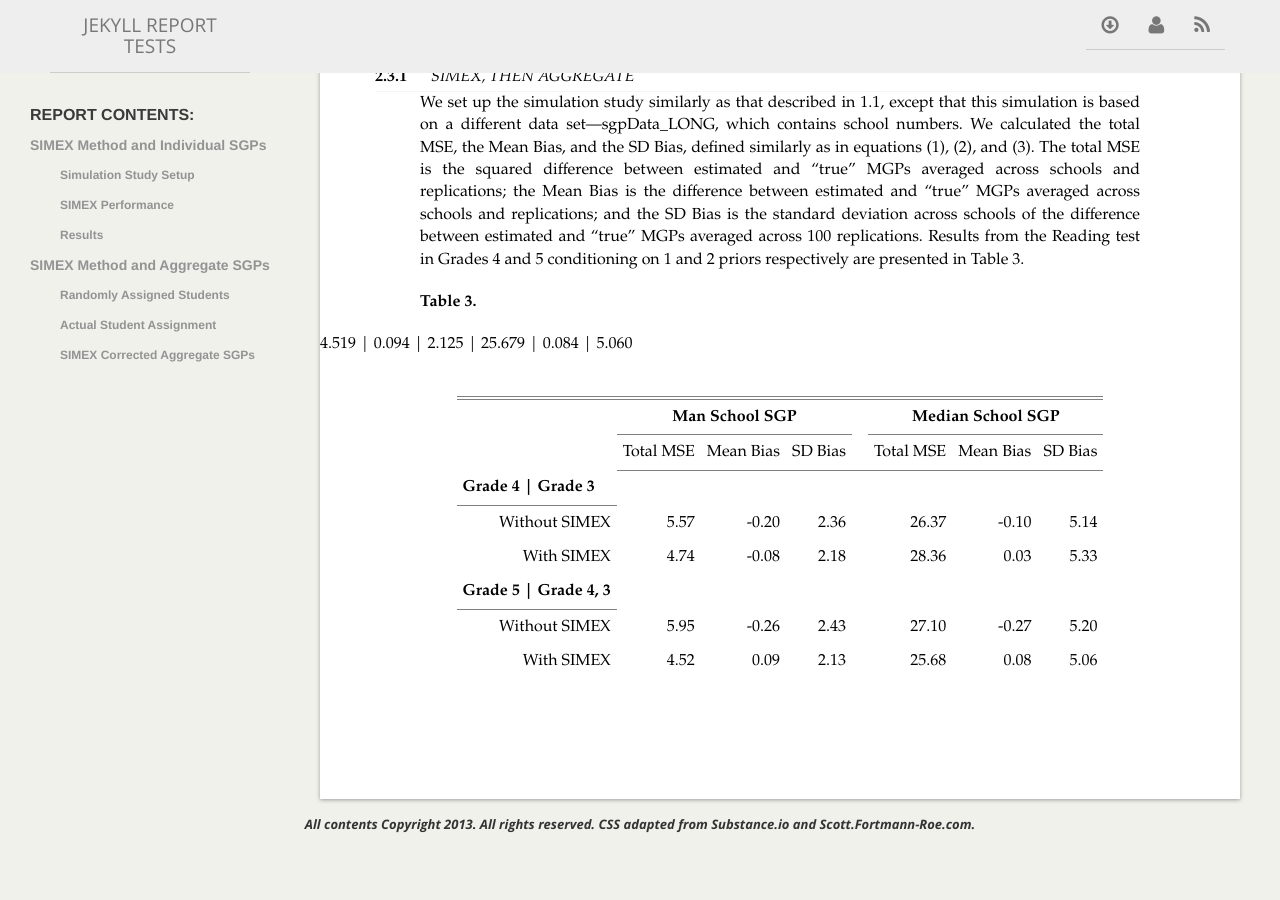
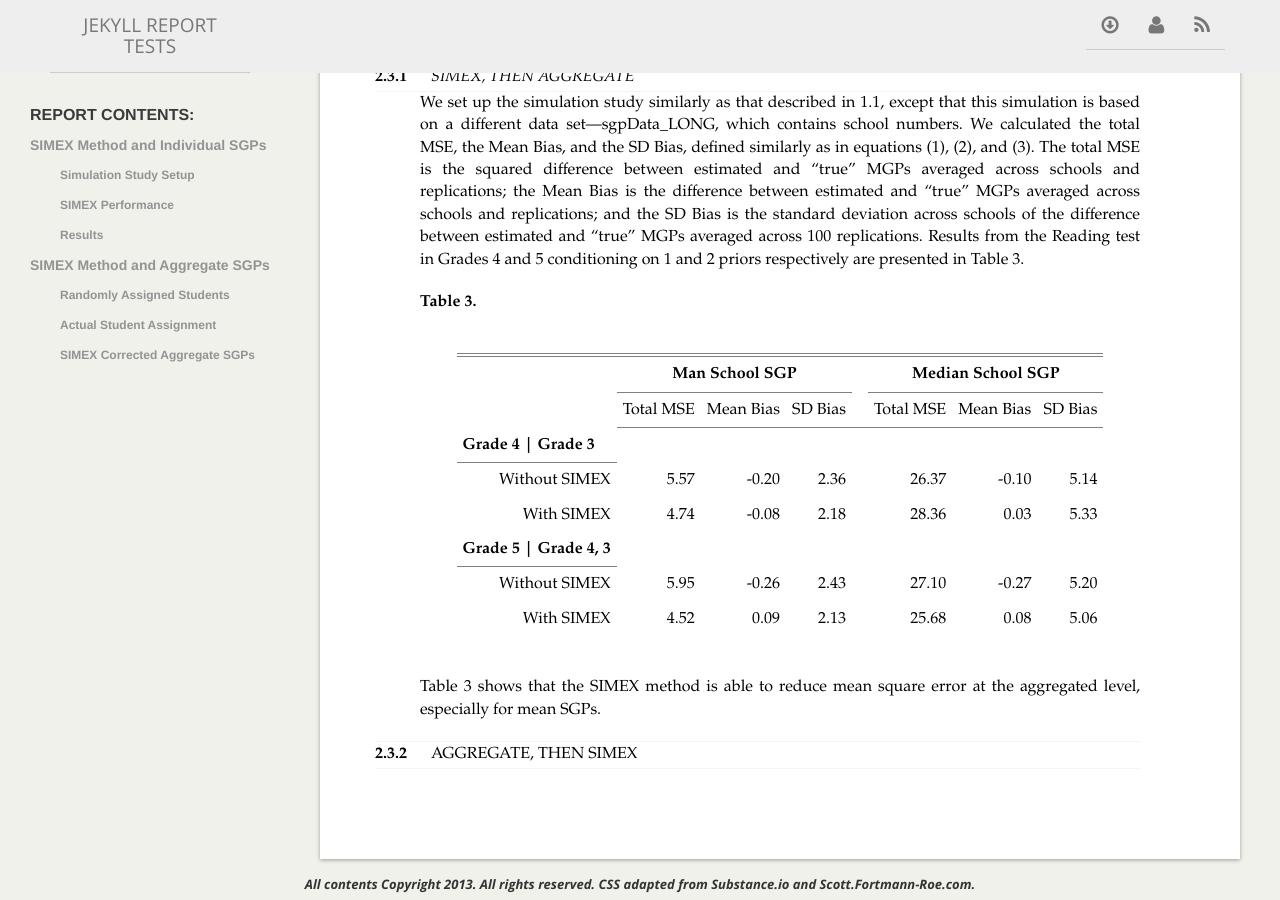
Before and after one commit to adamvi/Markdown_Tests2, a Jekyll site: the page built from SIMEX-report-June-2013.md, in a window 1280 px wide and 900 px high, scrolled down 5582 px. Built offline with Jekyll 4.4.1, drawn with Linux system fonts in a browser that asks for light colours; formulas are drawn with MathJax 3; a script that is not in the unit is left out; before the commit the page ends 6422 px from its top, so only the background shows below that.

Commit message:
Clean up table 3

```diff
--- a/SIMEX-report-June-2013.md
+++ b/SIMEX-report-June-2013.md
@@ -285,7 +285,7 @@ We set up the simulation study similarly as that described in 1.1, except that t
 		<td align='right' style=';'> 5.20</td>
 	</tr>
 	<tr>
-		<td align='right' style=';'>With SIMEX </td>   4.519    |     0.094    |   2.125    |   25.679    |    0.084    |    5.060
+		<td align='right' style=';'>With SIMEX </td>
 		<td align='right' style=';'>4.52</td>
 		<td align='right' style=';'> 0.09</td>
 		<td align='right' style=';'> 2.13</td>
@@ -297,3 +297,7 @@ We set up the simulation study similarly as that described in 1.1, except that t
 	</tbody>
 </table>
 </div>
+
+Table 3 shows that the SIMEX method is able to reduce mean square error at the aggregated level, especially for mean SGPs.
+
+###  Aggregate, then SIMEX
```
Also changed, not shown: SIMEX-report-June-2013-report_only.md (+2 -2 lines).
